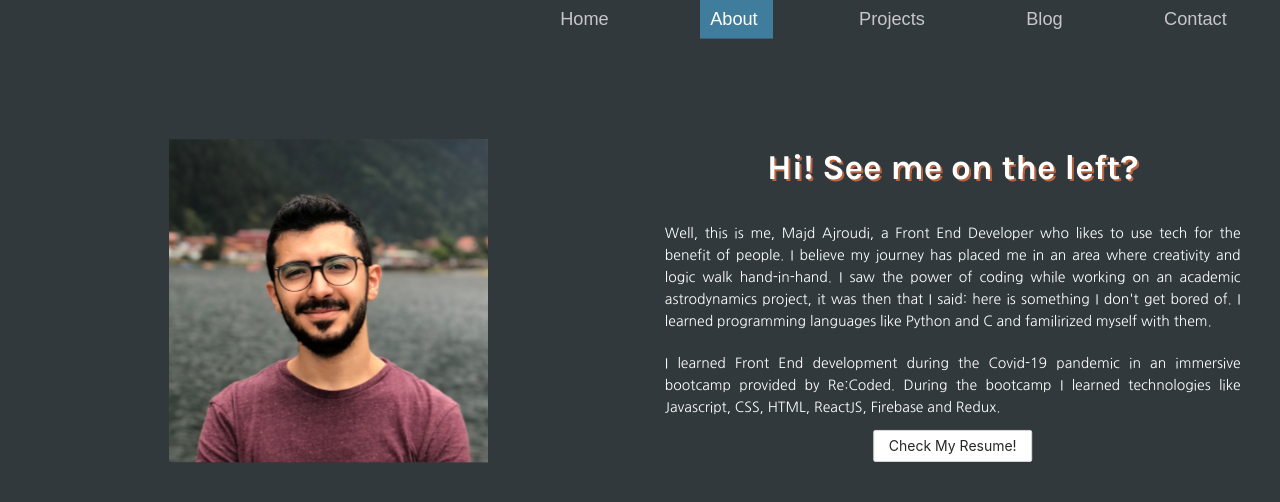
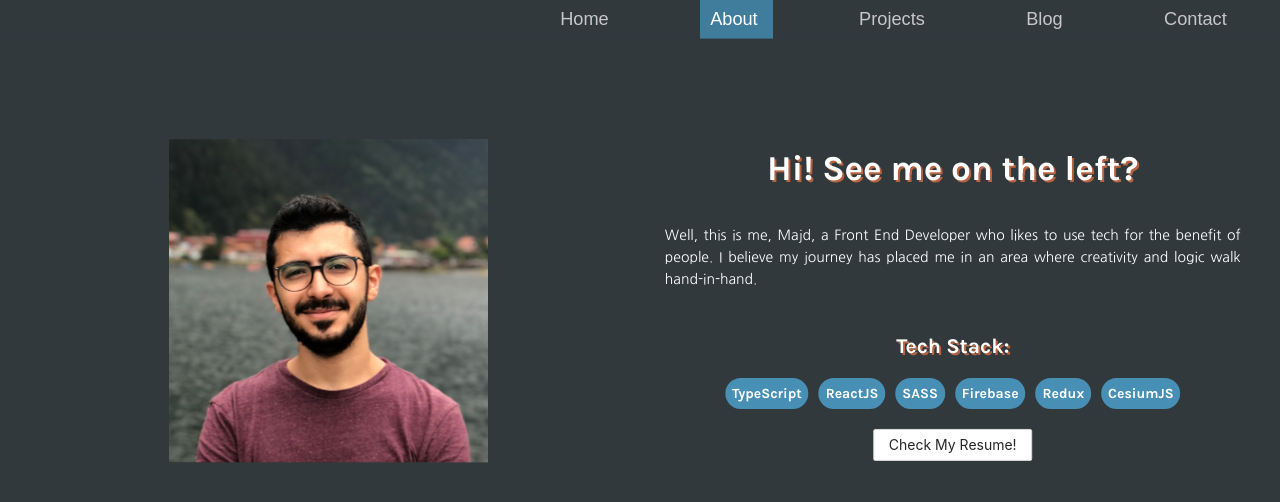
Before and after one commit to majdajroudi/Portfolio, a React (Create React App) app: page /about in a window 1280 px wide. Shown: the top 502 px of the page. Built offline with nearby package versions, Linux system fonts and the light colour scheme.

Commit message:
modified about page

```diff
--- /dev/null
+++ b/src/components/Chip/index.css
@@ -0,0 +1,7 @@
+#chip {
+    background-color: #488fb5;
+    margin: 5px;
+    margin-bottom: 50px;
+    padding: 7px;
+    border-radius: 40px;
+}
--- /dev/null
+++ b/src/components/Chip/index.jsx
@@ -0,0 +1,10 @@
+import React from "react"
+import "./index.css"
+
+export default function Chip(props) {
+    return (
+        <span id="chip" >
+            {props.content}
+        </span>
+    )
+}
--- a/src/containers/About/index.css
+++ b/src/containers/About/index.css
@@ -34,6 +34,7 @@
     justify-content: center;
     align-items: center;
 }
+
 .about__contentBox__textCol h2 {
     text-align: initial;
     color: white;
@@ -42,7 +43,26 @@
     font-family: "Karla", serif;
 }
 
-.about__contentBox__textCol div p{
+.about__contentBox__textCol h3 {
+    text-align: initial;
+    color: white;
+    font-size: 1.5em;
+    text-shadow: 2px 2px #B8623F;
+    font-family: "Karla", serif;
+    margin-top: 30px;
+    margin-bottom: 0
+}
+
+#tech-stack {
+    text-align: initial;
+    color: white;
+    font-size: 1em;
+    font-family: "Karla", serif;
+    margin-top: 20px;
+    margin-bottom: 20px
+}
+
+.about__contentBox__textCol div p {
     color: white;
     /* text-shadow: 5px 3px 0px -1px #B8623F; */
     margin: 10px 0px;
@@ -57,7 +77,7 @@
     align-items: center;
 }
 
-.about__contentBox__imgContainer{
+.about__contentBox__imgContainer {
     width: 100%;
     display: flex;
     justify-content: center;
@@ -70,8 +90,8 @@
 
 .resumeButton--button:hover {
     /* background-color: #B8623F; */
-    background: rgb(184,98,63);
-    background: linear-gradient(9deg, rgba(184,98,63,1) 15%, rgba(64,124,156,1) 100%);
+    background: rgb(184, 98, 63);
+    background: linear-gradient(9deg, rgba(184, 98, 63, 1) 15%, rgba(64, 124, 156, 1) 100%);
     color: white;
 }
 
--- a/src/containers/About/index.jsx
+++ b/src/containers/About/index.jsx
@@ -1,8 +1,9 @@
-import React, {useState} from 'react';
+import React, { useState } from 'react';
 import aboutImg from "../../images/majd.svg"
-import { Col, Row, Button} from "antd"
-import {motion} from "framer-motion"
-import {pageTransitions, transitionProperties} from "./../../components/HelperFunctions/index"
+import { Col, Row, Button } from "antd"
+import { motion } from "framer-motion"
+import { pageTransitions, transitionProperties } from "./../../components/HelperFunctions/index"
+import Chip from "../../components/Chip"
 import "./index.css"
 
 const About = () => {
@@ -12,14 +13,14 @@ const About = () => {
     })
 
     const textObject = {
-        title: screenWidth > 425? "Hi! See me on the left?": "Hi! See me on the top?",
-        text0: "Well, this is me, Majd Ajroudi, a Front End Developer who likes to use tech for the benefit of people. I believe my journey has placed me in an area where creativity and logic walk hand-in-hand. I saw the power of coding while working on an academic astrodynamics project, it was then that I said: here is something I don't get bored of. I learned programming languages like Python and C and familirized myself with them.",
-        text1:"I learned Front End development during the Covid-19 pandemic in an immersive bootcamp provided by Re:Coded. During the bootcamp I learned technologies like Javascript, CSS, HTML, ReactJS, Firebase and Redux."
+        title: screenWidth > 425 ? "Hi! See me on the left?" : "Hi! See me on the top?",
+        text0: "Well, this is me, Majd, a Front End Developer who likes to use tech for the benefit of people. I believe my journey has placed me in an area where creativity and logic walk hand-in-hand.",
+        stack: ["TypeScript", "ReactJS", "SASS", "Firebase", "Redux", "CesiumJS"]
     }
 
     return (
         <motion.div
-        initial= "initial"
+            initial="initial"
             animate="in"
             exit="out"
             variants={pageTransitions}
@@ -32,7 +33,12 @@ const About = () => {
                         <Col>
                             <h2>{textObject.title}</h2>
                             <p>{textObject.text0}</p>
-                                <p>{textObject.text1}</p>
+                            <h3>Tech Stack:</h3>
+                            <p id="tech-stack">
+                                {textObject.stack.map((curr) => (
+                                    <Chip content={curr} backgroundColor={"blue"} />
+                                ))}
+                            </p>
                         </Col>
                         <Row className="resumeButton">
                             <Button className="resumeButton--button">
@@ -42,7 +48,7 @@ const About = () => {
                     </Col>
                     <Col className="about__contentBox__imgCol">
                         <Row className="about__contentBox__imgContainer">
-                                <img src={aboutImg} alt="walking man illustration"/>
+                            <img src={aboutImg} alt="walking man avatar" />
                         </Row>
                     </Col>
                 </Row>
```
Lines whose indentation alone changed are shown as unchanged.
